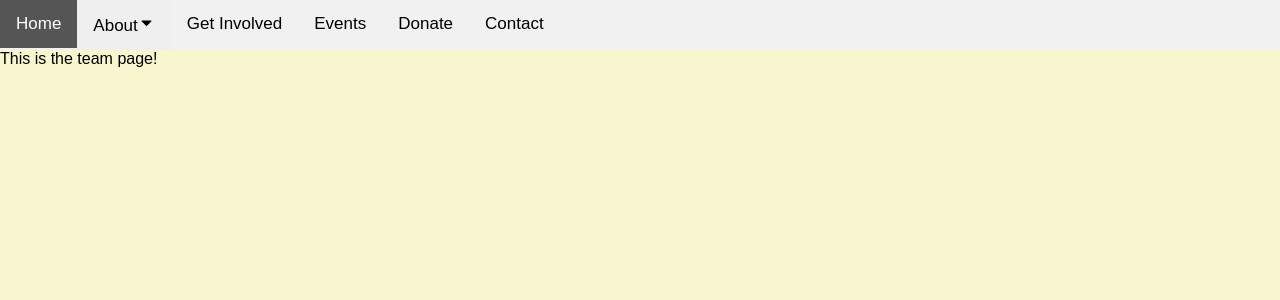
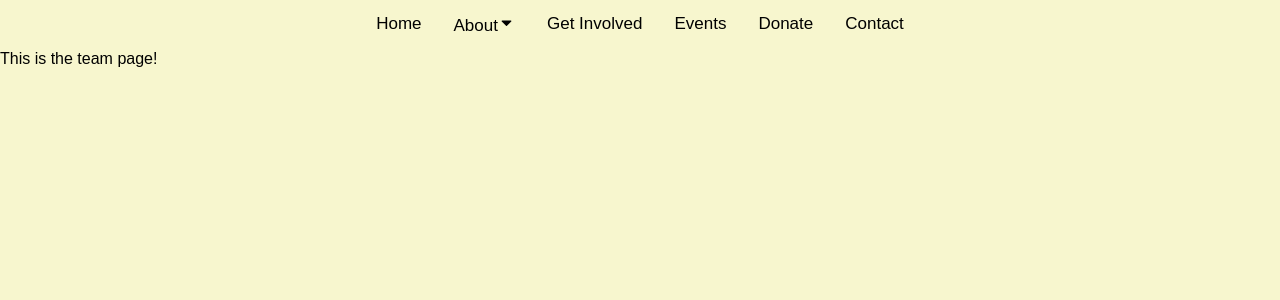
Before and after one commit to Jacobs1986/leitrim-pride, a React (Create React App) app: page /team in a window 1280 px wide. Shown: the top 300 px of the page. Built offline with nearby package versions, Linux system fonts and the light colour scheme; the HTML template or start-up script is replaced by a standard one.

Commit message:
Changed topNav display to flex; set justify-content to center. Gave .topNav.responsive a display of block

```diff
--- a/src/components/navBar/navBar.css
+++ b/src/components/navBar/navBar.css
@@ -1,7 +1,8 @@
 /* Add color to the topNav */
 .topNav {
-    background-color: #f1f1f1;
     overflow: hidden;
+    display: flex;
+    justify-content: center;
 }
 
 /* Style the links inside the navigation bar */
@@ -34,6 +35,7 @@
     color: black;
     padding: 14px 16px;
     margin: 0px;
+    background-color: inherit;
 }
 
 /* Style the dropdown content */
@@ -90,6 +92,7 @@
     .topNav.responsive {
         position: relative;
         height: auto;
+        display: block;
     }
 
     .topNav.responsive .icon {
```
